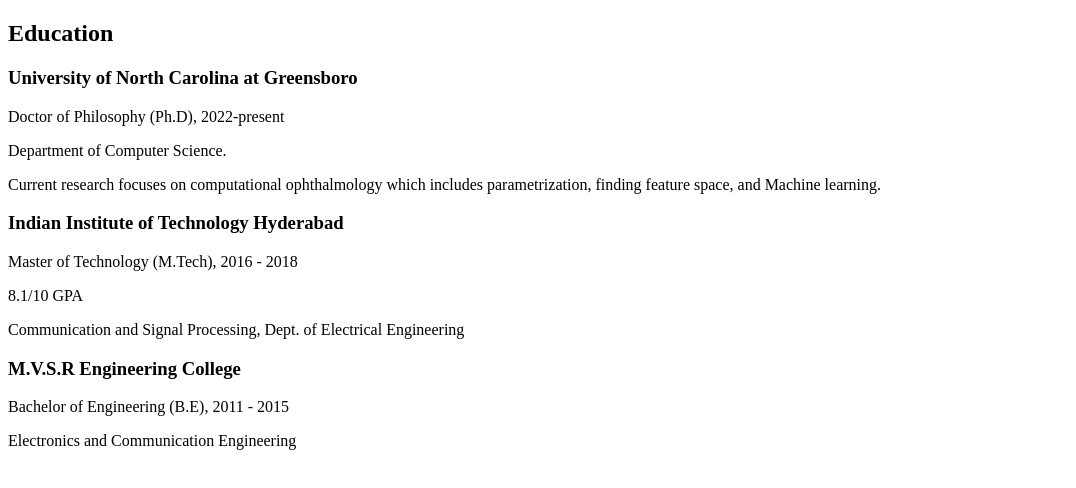
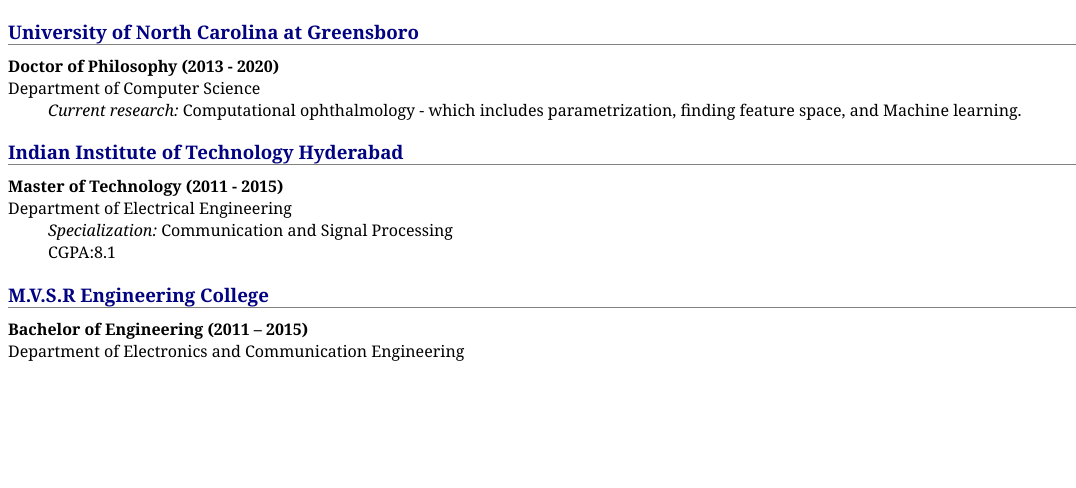
Before and after one commit to AdarshG-Uncg/AdarshG-Uncg.github.io, a plain HTML site: page education.html in a window 1280 px wide. Shown: the whole page, without its empty margins (0-1076 px from the left). Drawn offline with Linux system fonts and the light colour scheme.

Commit message:
Updated v1.2 education.html

```diff
--- a/education.html
+++ b/education.html
@@ -1,33 +1,77 @@
 <!DOCTYPE html>
 <html lang="en">
 <head>
+  <link rel="stylesheet" href="./csss/decorations.css">
 </head>
+<style>
+  body{
+    font-family: Georgia, serif;
+  }
+  p{
+    margin:0;
+  }
+  /* Style the underline for h2 and h3 */
+h2, h3 {
+  border-bottom: 1px solid gray; /* Adjust thickness and color as needed */
+  margin-bottom: 10px;
+   /* Adjust as needed */
+   color: #020381;
+}
+
+</style>
 
 <body>
     <section id="education">
 
-        <h2>Education</h2>
+        <!-- <h2>Education</h2>
 
         <div class="school">
           <h3>University of North Carolina at Greensboro</h3>
-          <p>Doctor of Philosophy (Ph.D), 2022-present</p>
-          <p>Department of Computer Science.</p>
+          <dl>
+            <dt>Doctor of Philosophy (2022-present)</dt>
+            <dd>Department of Computer Science.</dd>
+          </dl>
           <p>Current research focuses on computational ophthalmology which includes
             parametrization, finding feature space, and Machine learning.</p>
         </div>
 
         <div class="school">
           <h3>Indian Institute of Technology Hyderabad</h3>
-          <p>Master of Technology (M.Tech), 2016 - 2018</p>
+          <p>Master of Technology (2016 - 2018)</p>
           <p>8.1/10 GPA</p>
           <p>Communication and Signal Processing, Dept. of Electrical Engineering</p>
         </div>
 
         <div class="school">
           <h3>M.V.S.R Engineering College</h3>
-          <p>Bachelor of Engineering (B.E), 2011 - 2015</p>
+          <p>Bachelor of Engineering (2011 - 2015)</p>
           <p>Electronics and Communication Engineering</p>
-        </div>
+        </div> -->
+        <dl>
+          <h3>University of North Carolina at Greensboro</h3>
+          <dt><b>Doctor of Philosophy (2013 - 2020)</b><br><a>Department of Computer Science</a></dt>
+          <dd>
+            <p>
+              </a>
+              <i>Current research:</i> Computational ophthalmology - which includes parametrization, finding feature space, and Machine learning.<br>
+
+            </p>
+          </dd>
+          <h3>Indian Institute of Technology Hyderabad</h3>
+          <dt><b>Master of Technology (2011 - 2015)</b><br><a>Department of Electrical Engineering</a></dt>
+          <dd>
+          </a>
+          <p> <i>Specialization:</i> Communication and Signal Processing</p>
+            <p> CGPA:8.1<br>
+            </p>
+          </dd>
+          <h3>M.V.S.R Engineering College</h3>
+          <dt>
+            <b>Bachelor of Engineering (2011 – 2015)</b><br><a>Department of Electronics and Communication Engineering</a>
+
+          </dt>
+        </dl>
+
 
       </section>
 </body>
```
